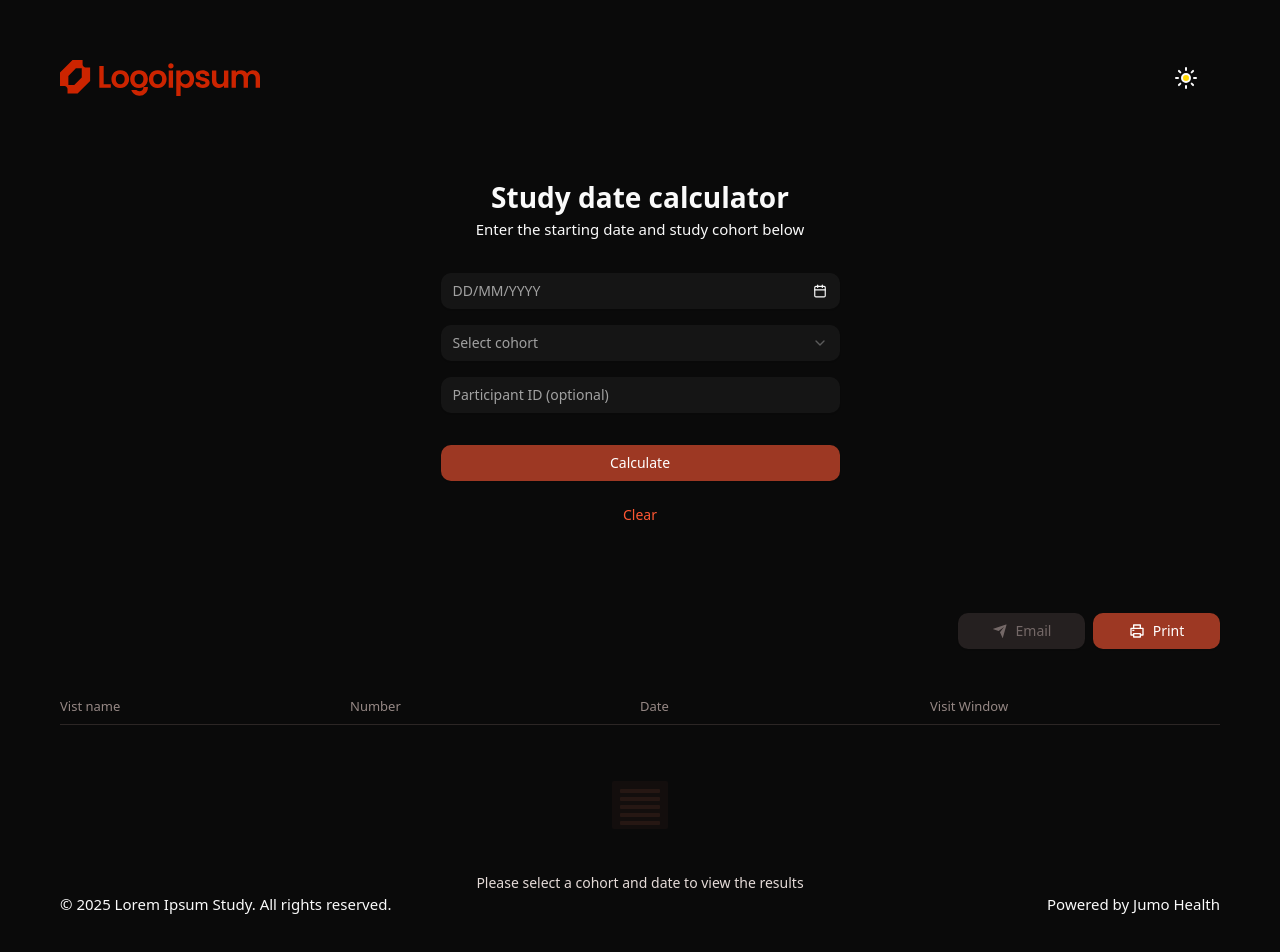
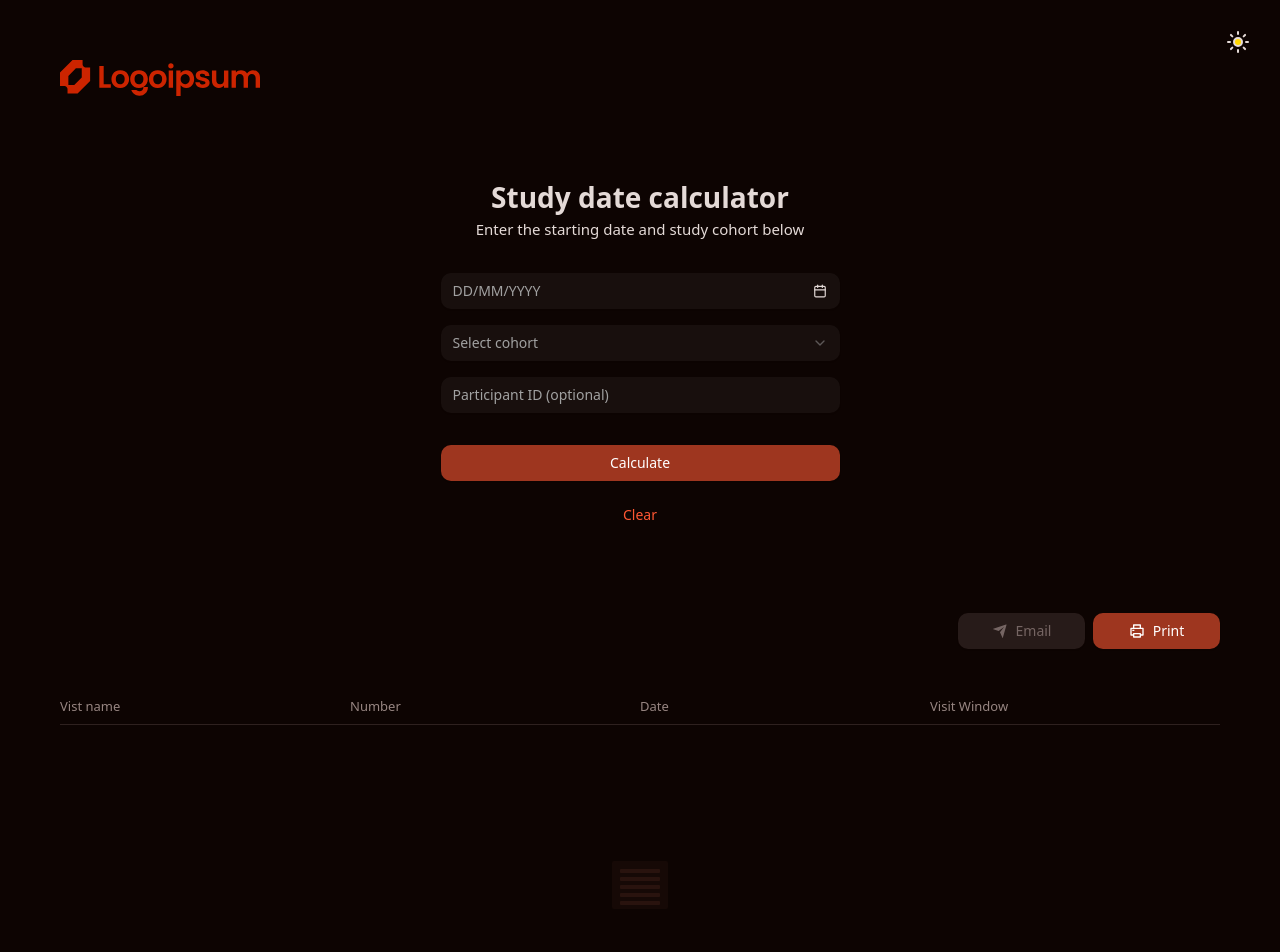
Before and after one commit to Epic-Project-001/s-cal, a Next.js app: page / in a window 1280 px wide. Shown: the top 952 px of the page. Built offline with nearby package versions, Linux system fonts and the light colour scheme.

Commit message:
feat: dark mode

```diff
--- a/app/globals.css
+++ b/app/globals.css
@@ -79,8 +79,8 @@
 }
 
 .dark {
-  --background: rgb(10, 10, 10);
-  --foreground: rgb(250, 250, 250);
+  --background: #0d0402;
+  --foreground: #e4dad7;
   --card: rgb(23, 23, 23);
   --card-foreground: rgb(250, 250, 250);
   --popover: rgb(23, 23, 23);
@@ -119,4 +119,10 @@
   body {
     @apply bg-background text-foreground text-[.9375rem];
   }
+
+  input::-webkit-outer-spin-button,
+  input::-webkit-inner-spin-button {
+    -webkit-appearance: none;
+    margin: 0;
+  }
 }
--- a/app/page.tsx
+++ b/app/page.tsx
@@ -12,6 +12,7 @@ import { zodResolver } from "@hookform/resolvers/zod";
 import { CalculatorSchema, calculatorSchema } from "@/lib/validation";
 import { useForm } from "react-hook-form";
 import { Form } from "@/components/ui/form";
+import ThemeButton from "@/components/ThemeButton";
 
 export default function Home() {
   const form = useForm<CalculatorSchema>({
@@ -45,6 +46,7 @@ export default function Home() {
         ref={containerRef}
         className="min-h-screen p-4 lg:py-6 xl:p-15 flex flex-col"
       >
+        <ThemeButton />
         <Header />
         <StudyDateCalculator />
         <ResultsTable onEmail={handleEmail} onPrint={reactToPrint} />
--- /dev/null
+++ b/components/EmptyState.tsx
@@ -0,0 +1,26 @@
+import React from "react";
+
+export default function EmptyState() {
+  return (
+    <div className="flex-1 py-20 flex-col items-center justify-center flex gap-3">
+      <svg
+        width="80"
+        height="80"
+        viewBox="0 0 80 80"
+        fill="none"
+        xmlns="http://www.w3.org/2000/svg"
+        className="mb-4"
+      >
+        <rect x="12" y="16" width="56" height="48" rx="2" fill="#723C3117" />
+        <rect x="20" y="24" width="40" height="4" rx="1" fill="#723C3133" />
+        <rect x="20" y="32" width="40" height="4" rx="1" fill="#723C3133" />
+        <rect x="20" y="40" width="40" height="4" rx="1" fill="#723C3133" />
+        <rect x="20" y="48" width="40" height="4" rx="1" fill="#723C3133" />
+        <rect x="20" y="56" width="40" height="4" rx="1" fill="#723C3133" />
+      </svg>
+      <p className="text-[#281D1B] dark:text-[#E4DAD7] text-sm">
+        Please select a cohort and date to view the results
+      </p>
+    </div>
+  );
+}
--- a/components/Header.tsx
+++ b/components/Header.tsx
@@ -1,14 +1,6 @@
-import React from "react";
-import { Button } from "./ui/button";
-import { useTheme } from "next-themes";
-import { Moon, Sun } from "lucide-react";
-
 export default function Header() {
-  const { theme, setTheme } = useTheme();
-
-  console.log(theme);
   return (
-    <header className="relative">
+    <header>
       <svg
         width="200"
         height="36"
@@ -70,23 +62,6 @@ export default function Header() {
           </clipPath>
         </defs>
       </svg>
-
-      {theme && (
-        <Button
-          type="button"
-          onClick={() => setTheme(theme === "light" ? "dark" : "light")}
-          variant="ghost"
-          size="icon"
-          className="absolute rounded-full top-1/2 -translate-y-1/2 right-4"
-          title={theme === "light" ? "Dark mode" : "Light mode"}
-        >
-          {theme === "light" ? (
-            <Moon className="size-6" fill="black" />
-          ) : (
-            <Sun className="size-6" fill="#FFD700" />
-          )}
-        </Button>
-      )}
     </header>
   );
 }
--- a/components/ResultsTable.tsx
+++ b/components/ResultsTable.tsx
@@ -7,6 +7,7 @@ import { tableData } from "@/lib/data/tableData";
 import { CalculatorSchema } from "@/lib/validation";
 import { useFormContext } from "react-hook-form";
 import { addDays, format, subDays } from "date-fns";
+import EmptyState from "./EmptyState";
 
 interface ResultTableProps {
   onPrint: () => void;
@@ -88,35 +89,7 @@ export default function ResultsTable({ onPrint, onEmail }: ResultTableProps) {
           </tbody>
         </table>
       </div>
-      {!form.formState.isSubmitSuccessful && (
-        <div className="flex-1 flex-col items-center justify-center flex gap-3">
-          <svg
-            width="80"
-            height="80"
-            viewBox="0 0 80 80"
-            fill="none"
-            xmlns="http://www.w3.org/2000/svg"
-            className="mb-4"
-          >
-            <rect
-              x="12"
-              y="16"
-              width="56"
-              height="48"
-              rx="2"
-              fill="#723C3117"
-            />
-            <rect x="20" y="24" width="40" height="4" rx="1" fill="#723C3133" />
-            <rect x="20" y="32" width="40" height="4" rx="1" fill="#723C3133" />
-            <rect x="20" y="40" width="40" height="4" rx="1" fill="#723C3133" />
-            <rect x="20" y="48" width="40" height="4" rx="1" fill="#723C3133" />
-            <rect x="20" y="56" width="40" height="4" rx="1" fill="#723C3133" />
-          </svg>
-          <p className="text-[#281D1B] dark:text-[#E4DAD7] text-sm">
-            Please select a cohort and date to view the results
-          </p>
-        </div>
-      )}
+      {!form.formState.isSubmitSuccessful && <EmptyState />}
     </div>
   );
 }
--- a/components/StudyDateCalculator.tsx
+++ b/components/StudyDateCalculator.tsx
@@ -79,6 +79,7 @@ export default function StudyDateCalculator() {
               <FormControl>
                 <Input
                   {...field}
+                  type="number"
                   placeholder="Participant ID (optional)"
                   className="bg-[#723C3117] border-none"
                 />
--- /dev/null
+++ b/components/ThemeButton.tsx
@@ -0,0 +1,23 @@
+import { Button } from "./ui/button";
+import { useTheme } from "next-themes";
+import { Moon, Sun } from "lucide-react";
+
+export default function ThemeButton() {
+  const { theme, setTheme } = useTheme();
+  return theme ? (
+    <Button
+      type="button"
+      onClick={() => setTheme(theme === "light" ? "dark" : "light")}
+      variant="ghost"
+      size="icon"
+      className="fixed rounded-full top-6 right-6"
+      title={theme === "light" ? "Dark mode" : "Light mode"}
+    >
+      {theme === "light" ? (
+        <Moon className="size-6" fill="black" />
+      ) : (
+        <Sun className="size-6" fill="#FFD700" />
+      )}
+    </Button>
+  ) : null;
+}
```
